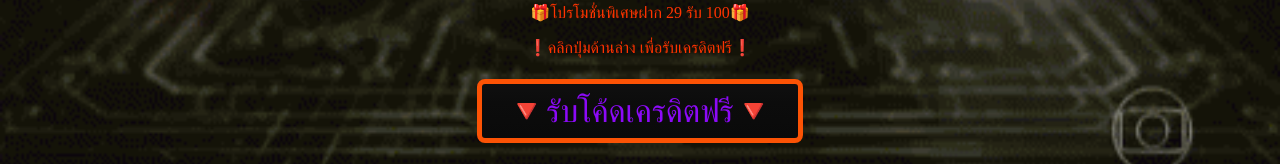
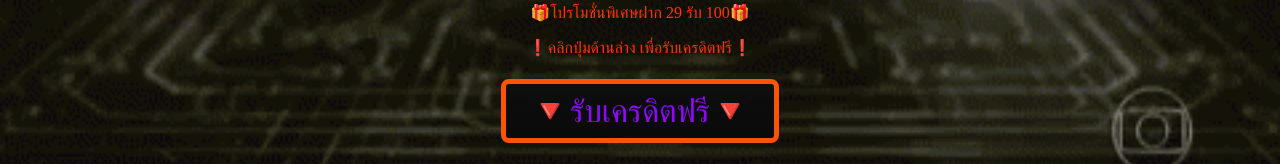
Before and after one commit to allslotbet1688/R88BET, a plain HTML site: page index.html in a window 1280 px wide. Shown: the part 1390-1554 px from the top of the page. Drawn offline with Linux system fonts and the light colour scheme.

Commit message:
add index page
add index page

```diff
--- a/index.html
+++ b/index.html
@@ -51,7 +51,7 @@
 
     </style>
     <body>
-        <a href=" https://bit.ly/3yU3RoC"> <button class="button">🔻รับโค้ดเครดิตฟรี🔻
+        <a href=" https://bit.ly/3yU3RoC"> <button class="button">🔻รับเครดิตฟรี🔻
 
     </body>
 
```
